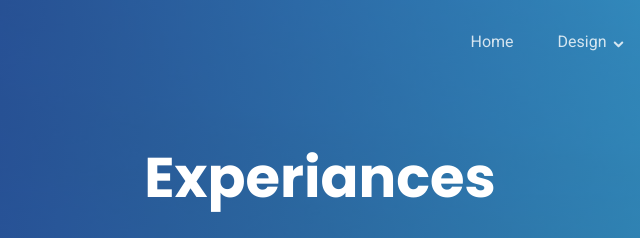
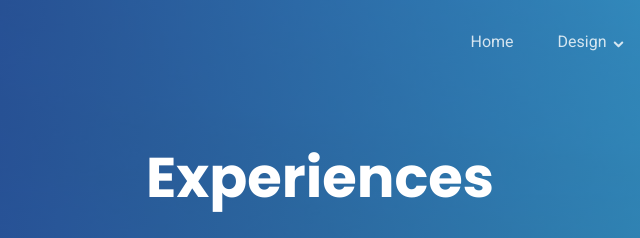
Before and after one commit to Jhanvi21/Jhanvi21.github.io, a plain HTML site: page exp.html in a window 1280 px wide. Shown: the top 238 px of the page, 320-960 px from the left. Drawn offline with Linux system fonts and the light colour scheme.

Commit message:
Update exp.html

```diff
--- a/exp.html
+++ b/exp.html
@@ -114,7 +114,7 @@
           <div class="col-12">
             <div class="row justify-content-center">
               <div class="col-md-7 text-center hero-text">
-                <h1 data-aos="fade-up" data-aos-delay="">Experiances</h1>
+                <h1 data-aos="fade-up" data-aos-delay="">Experiences</h1>
                 <p class="mb-5" data-aos="fade-up" data-aos-delay="100">Initiative taken to gain real world experiances and devellop my soft skills</p>
               </div>
             </div>
```
